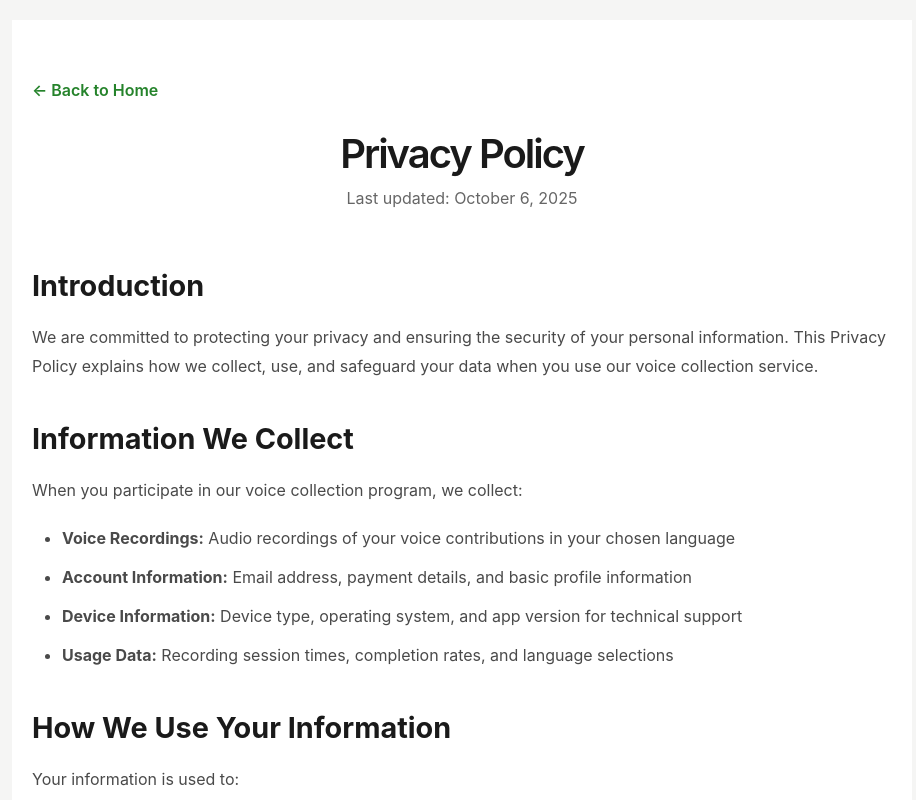
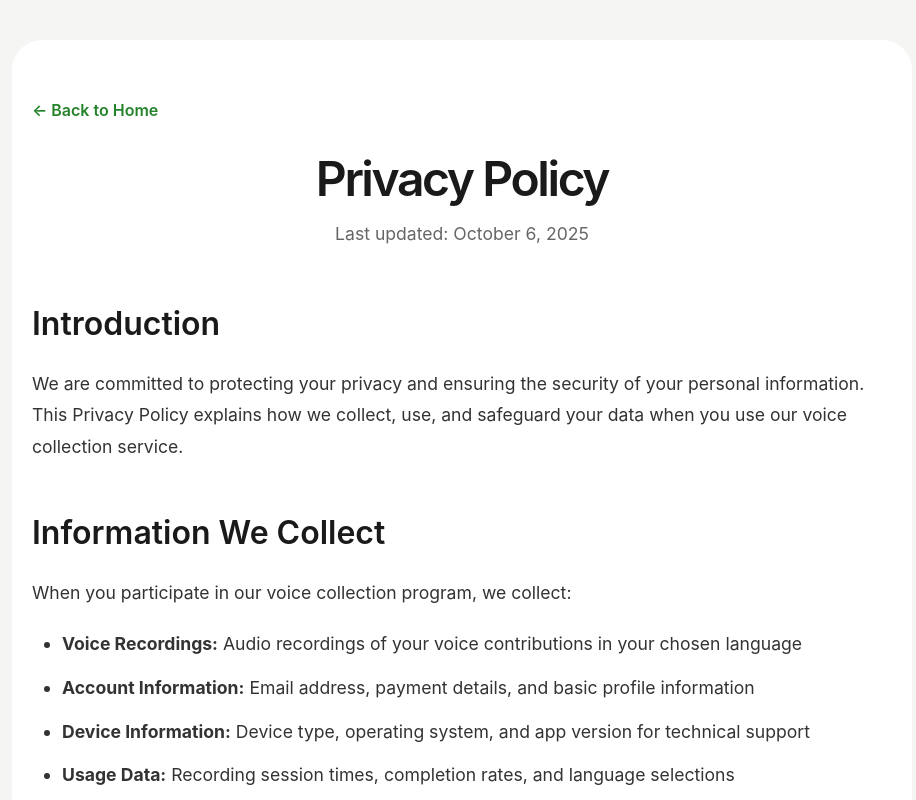
Before and after one commit to muhammaduplift/audio-buying-website, a plain HTML site: page privacy.html in a window 1280 px wide. Shown: the top 800 px of the page, without its empty margins (178-1094 px from the left). Drawn offline with Linux system fonts and the light colour scheme.

Commit message:
Update both emails to legal@, increase text size, add consistent gray background

```diff
--- a/privacy.html
+++ b/privacy.html
@@ -7,45 +7,55 @@
     <link rel="icon" type="image/svg+xml" href="favicon.svg">
     <link rel="stylesheet" href="style.css">
     <style>
+        body {
+            background: #F5F5F4;
+        }
         .policy-container {
             max-width: 900px;
             margin: 0 auto;
             padding: 60px 20px;
             background: white;
             min-height: 100vh;
+            border-radius: 30px;
+            margin-top: 20px;
+            margin-bottom: 20px;
         }
         .policy-header {
             text-align: center;
             margin-bottom: 60px;
         }
         .policy-header h1 {
-            font-size: 2.5rem;
+            font-size: 3rem;
             color: #1a1a1a;
-            margin-bottom: 10px;
+            margin-bottom: 15px;
+            font-weight: 600;
         }
         .policy-header p {
             color: #666;
-            font-size: 1rem;
+            font-size: 1.1rem;
         }
         .policy-content h2 {
             color: #1a1a1a;
-            font-size: 1.8rem;
-            margin-top: 40px;
-            margin-bottom: 20px;
+            font-size: 2rem;
+            margin-top: 50px;
+            margin-bottom: 25px;
+            font-weight: 600;
         }
         .policy-content p {
-            color: #4a4a4a;
+            color: #333;
             line-height: 1.8;
             margin-bottom: 20px;
+            font-size: 1.1rem;
         }
         .policy-content ul {
-            color: #4a4a4a;
+            color: #333;
             line-height: 1.8;
             margin-bottom: 20px;
             padding-left: 30px;
+            font-size: 1.1rem;
         }
         .policy-content li {
-            margin-bottom: 10px;
+            margin-bottom: 12px;
         }
         .back-link {
             display: inline-block;
@@ -126,7 +136,7 @@
 
             <h2>Contact Us</h2>
             <p>If you have questions about this Privacy Policy or wish to exercise your privacy rights, please contact us at:</p>
-            <p><strong>Email:</strong> privacy@yourlanguage.org</p>
+            <p><strong>Email:</strong> legal@yourlanguage.org</p>
             <p><strong>Website:</strong> https://yourlanguage.org</p>
         </div>
     </div>
```
Also changed, not shown: terms.html (+19 -9 lines).
